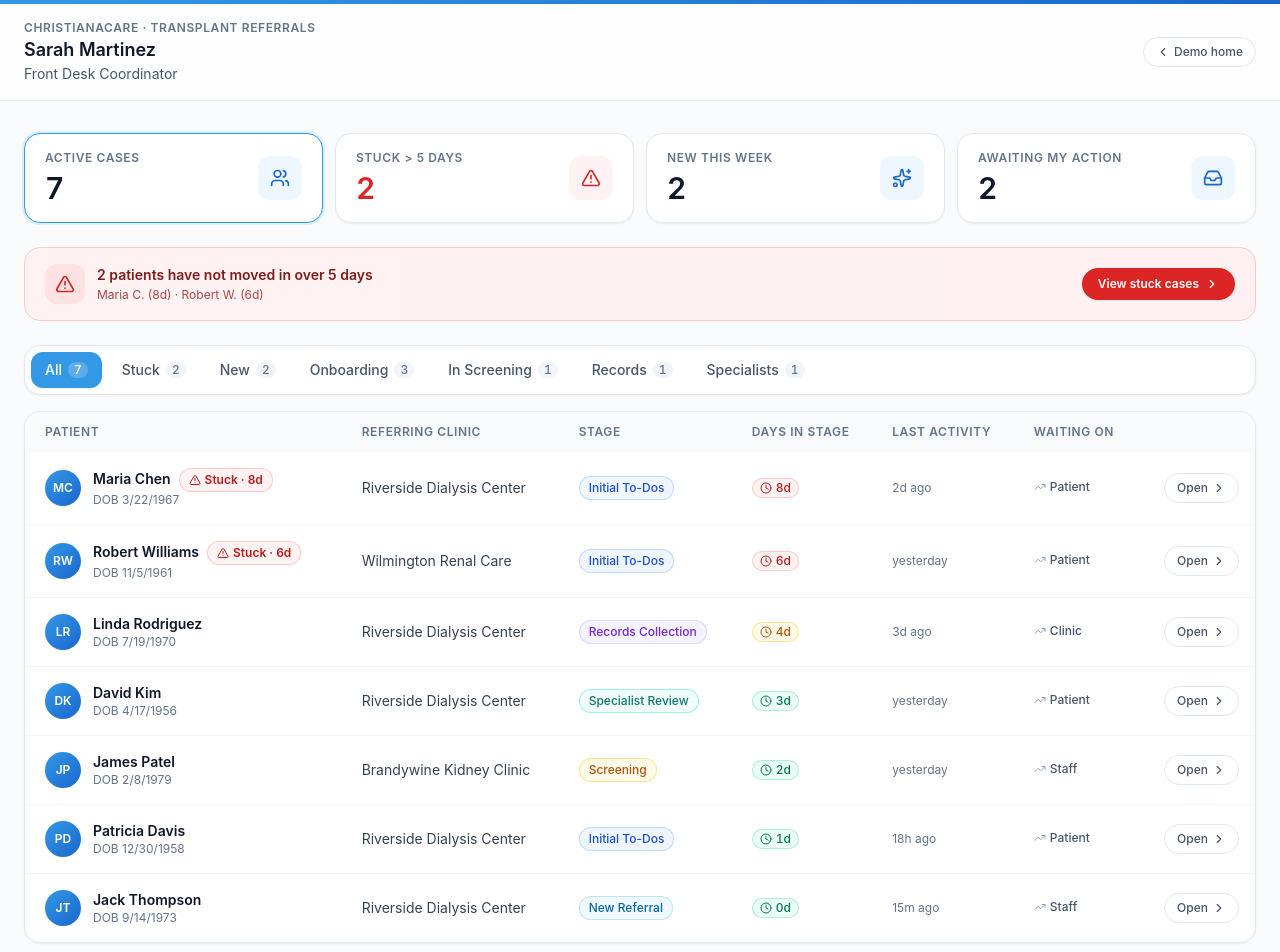
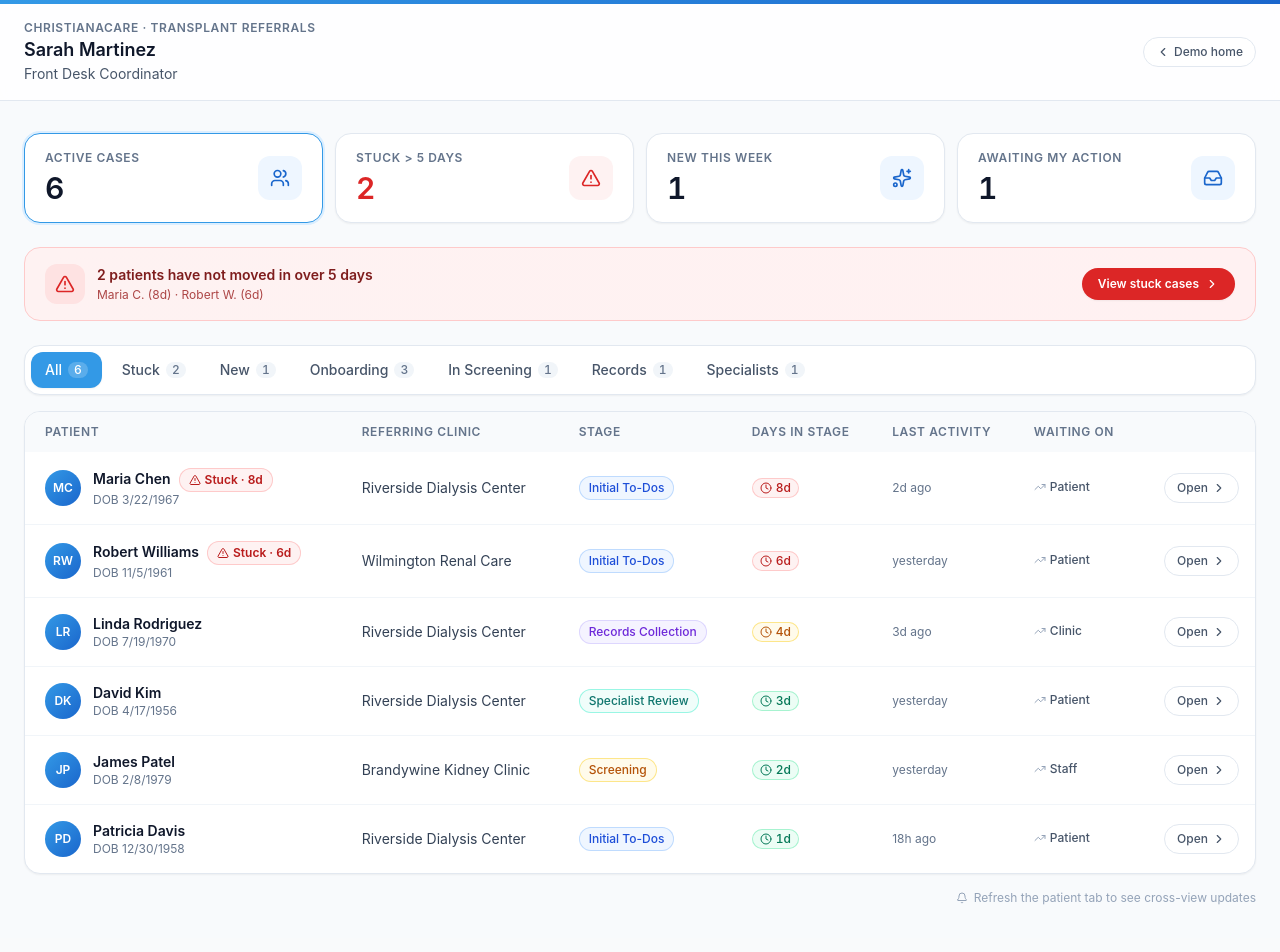
Before and after one commit to jrolls0/ChristianaCarePrototype-april22, a Next.js app: page /staff in a window 1280 px wide. Shown: the top 952 px of the page. Built offline with nearby package versions, Linux system fonts and the light colour scheme.

Commit message:
Pre-Phase-5 cleanup: hide new-referral from staff, DOB/timezone fix, React 19 lint errors, timeline dedupe

```diff
--- a/src/app/patient/page.tsx
+++ b/src/app/patient/page.tsx
@@ -18,7 +18,6 @@ import {
   Bell,
   BookOpen,
   Brain,
-  Building2,
   CalendarDays,
   Check,
   CheckCircle2,
@@ -34,7 +33,6 @@ import {
   Heart,
   HeartPulse,
   House,
-  HelpCircle,
   ListChecks,
   Lock,
   Mail,
@@ -45,7 +43,6 @@ import {
   PlayCircle,
   Search,
   SendHorizontal,
-  Stethoscope,
   UserRound,
   Users,
 } from 'lucide-react';
@@ -188,19 +185,6 @@ const MOCK_TODOS: MockTodo[] = [
     type: 'healthQuestionnaire',
   },
 ];
-
-const CARE_PARTNER_TODO_TEMPLATE: MockTodo = {
-  id: 'todo-care-partner',
-  title: 'Add Emergency Contact',
-  description: 'Invite an emergency contact to receive notifications and limited case status.',
-  status: 'pending',
-  priority: 'low',
-  type: 'carePartnerInvite',
-};
-
-function createInitialTodos() {
-  return MOCK_TODOS.map((todo) => ({ ...todo }));
-}
 
 const HOME_VISIBLE_STORE_TYPES: ReadonlySet<StoreTodo['type']> = new Set([
   'upload-government-id',
@@ -2048,36 +2032,16 @@ function ComingUpEducationCard({
 
   const interactive = unlocked && !completed;
 
-  const Wrapper: ComponentType<{ children: ReactNode; className: string }> = ({
-    children,
-    className,
-  }) =>
-    interactive ? (
-      <button type="button" onClick={onOpen} className={className}>
-        {children}
-      </button>
-    ) : (
-      <div className={className}>{children}</div>
-    );
-
-  return (
-    <section className="rounded-2xl bg-white p-4 shadow-[0_8px_24px_rgba(15,23,42,0.07)]">
-      <div className="mb-3 flex items-center gap-2">
-        <GraduationCap className="h-4 w-4 text-[#3399e6]" />
-        <h3 className="text-base font-semibold text-slate-900">Coming Up</h3>
-        <span className={`ml-auto rounded-md px-2 py-1 text-[11px] font-medium ${statusTone}`}>
-          {statusLabel}
-        </span>
-      </div>
-      <Wrapper
-        className={`flex w-full items-center gap-3 rounded-xl border p-3 text-left transition ${
+  const rowClass = `flex w-full items-center gap-3 rounded-xl border p-3 text-left transition ${
     interactive
       ? 'border-[#b9dbf7] bg-[#f8fbff] hover:bg-[#eef6ff]'
       : completed
         ? 'border-[#cfead8] bg-[#f4fbf6]'
         : 'border-[#e1e7ef] bg-[#f8fafc]'
-        }`}
-      >
+  }`;
+
+  const rowInner = (
+    <>
       <div
         className={`flex h-10 w-10 shrink-0 items-center justify-center rounded-full ${
           completed
@@ -2102,7 +2066,25 @@ function ComingUpEducationCard({
         </p>
       </div>
       {interactive && <ChevronRight className="h-4 w-4 text-[#1a66cc]" />}
-      </Wrapper>
+    </>
+  );
+
+  return (
+    <section className="rounded-2xl bg-white p-4 shadow-[0_8px_24px_rgba(15,23,42,0.07)]">
+      <div className="mb-3 flex items-center gap-2">
+        <GraduationCap className="h-4 w-4 text-[#3399e6]" />
+        <h3 className="text-base font-semibold text-slate-900">Coming Up</h3>
+        <span className={`ml-auto rounded-md px-2 py-1 text-[11px] font-medium ${statusTone}`}>
+          {statusLabel}
+        </span>
+      </div>
+      {interactive ? (
+        <button type="button" onClick={onOpen} className={rowClass}>
+          {rowInner}
+        </button>
+      ) : (
+        <div className={rowClass}>{rowInner}</div>
+      )}
     </section>
   );
 }
@@ -3235,18 +3217,16 @@ function CareTeamTab({
   const [threadFilter, setThreadFilter] = useState<'all' | 'unread'>('all');
 
   const [showComposer, setShowComposer] = useState(false);
-  const [composeRecipientId, setComposeRecipientId] = useState(
+  const [composeRecipientIdState, setComposeRecipientId] = useState(
     () => threads[0]?.id ?? ''
   );
+  const composeRecipientId =
+    composeRecipientIdState && threads.some((t) => t.id === composeRecipientIdState)
+      ? composeRecipientIdState
+      : (threads[0]?.id ?? '');
   const [composeSubject, setComposeSubject] = useState('');
   const [composeBody, setComposeBody] = useState('');
   const [composeAttachments, setComposeAttachments] = useState<ComposeAttachment[]>([]);
-
-  useEffect(() => {
-    if (!composeRecipientId && threads[0]) {
-      setComposeRecipientId(threads[0].id);
-    }
-  }, [composeRecipientId, threads]);
 
   const unreadCount = useMemo(
     () => threads.reduce((total, thread) => total + thread.unreadCount, 0),
--- a/src/app/staff/[caseId]/page.tsx
+++ b/src/app/staff/[caseId]/page.tsx
@@ -68,6 +68,12 @@ function relativeTime(iso: string): string {
   return `${days}d ago`;
 }
 
+function formatDob(iso: string): string {
+  const [y, m, d] = iso.split('-');
+  if (!y || !m || !d) return iso;
+  return `${Number(m)}/${Number(d)}/${y}`;
+}
+
 function formatDateTime(iso: string): string {
   return new Date(iso).toLocaleString('en-US', {
     month: 'short',
@@ -118,6 +124,9 @@ function buildActivity(patient: Patient): ActivityEvent[] {
     });
   });
   patient.messages.forEach((m) => {
+    // Skip the auto-generated "Referral received from X" system message —
+    // it's already represented by the explicit referral event above.
+    if (m.fromName === 'ChristianaCare System') return;
     events.push({
       id: `msg-${m.id}`,
       at: m.sentAt,
@@ -285,7 +294,7 @@ export default function StaffCaseDetailPage() {
       <ShellHeader
         eyebrow="ChristianaCare · Case Detail"
         title={`${patient.firstName} ${patient.lastName}`}
-        subtitle={`DOB ${new Date(patient.dob).toLocaleDateString('en-US')} · ${patient.referringClinic}`}
+        subtitle={`DOB ${formatDob(patient.dob)} · ${patient.referringClinic}`}
       />
 
       <main className="mx-auto max-w-7xl px-6 py-8">
--- a/src/app/staff/page.tsx
+++ b/src/app/staff/page.tsx
@@ -44,14 +44,14 @@ const FRONT_DESK_STAGES: PatientStage[] = [
   'screening',
 ];
 
-function matchesFilter(patient: Patient, filter: FilterKey): boolean {
+function matchesFilter(patient: Patient, filter: FilterKey, now: number): boolean {
   switch (filter) {
     case 'all':
       return true;
     case 'stuck':
       return patient.isStuck;
     case 'new': {
-      const days = (Date.now() - new Date(patient.referralDate).getTime()) / 86400000;
+      const days = (now - new Date(patient.referralDate).getTime()) / 86400000;
       return days <= 7;
     }
     case 'onboarding':
@@ -99,8 +99,14 @@ function relativeTime(iso: string): string {
   return `${Math.floor(days / 7)}w ago`;
 }
 
-function countForFilter(patients: Patient[], key: FilterKey) {
-  return patients.filter((p) => matchesFilter(p, key)).length;
+function formatDob(iso: string): string {
+  const [y, m, d] = iso.split('-');
+  if (!y || !m || !d) return iso;
+  return `${Number(m)}/${Number(d)}/${y}`;
+}
+
+function countForFilter(patients: Patient[], key: FilterKey, now: number) {
+  return patients.filter((p) => matchesFilter(p, key, now)).length;
 }
 
 function KpiCard({
@@ -157,27 +163,49 @@ function KpiCard({
 }
 
 export default function StaffDashboardPage() {
-  const patients = useStore((s) => s.patients);
+  const allPatients = useStore((s) => s.patients);
   const router = useRouter();
   const [filter, setFilter] = useState<FilterKey>('all');
+  const [now] = useState<number>(() => Date.now());
 
-  const activeCases = patients.length;
-  const stuckCount = patients.filter((p) => p.isStuck).length;
-  const newThisWeek = patients.filter((p) => {
-    const days = (Date.now() - new Date(p.referralDate).getTime()) / 86400000;
-    return days <= 7;
-  }).length;
-  const awaitingMyAction = patients.filter((p) =>
-    FRONT_DESK_STAGES.includes(p.stage)
-  ).length;
+  // Patients stay hidden from Front Desk until the clinic has submitted their
+  // referral (submitReferral moves them off 'new-referral'). This preserves the
+  // Scene 1 → Scene 2 "watch Jack appear" moment.
+  const patients = useMemo(
+    () => allPatients.filter((p) => p.stage !== 'new-referral'),
+    [allPatients]
+  );
+
+  const { activeCases, stuckCount, newThisWeek, awaitingMyAction } = useMemo(
+    () => ({
+      activeCases: patients.length,
+      stuckCount: patients.filter((p) => p.isStuck).length,
+      newThisWeek: patients.filter((p) => {
+        const days = (now - new Date(p.referralDate).getTime()) / 86400000;
+        return days <= 7;
+      }).length,
+      awaitingMyAction: patients.filter((p) =>
+        FRONT_DESK_STAGES.includes(p.stage)
+      ).length,
+    }),
+    [patients, now]
+  );
 
   const filteredPatients = useMemo(() => {
-    const copy = patients.filter((p) => matchesFilter(p, filter));
+    const copy = patients.filter((p) => matchesFilter(p, filter, now));
     return copy.sort((a, b) => {
       if (a.isStuck !== b.isStuck) return a.isStuck ? -1 : 1;
       return b.daysInStage - a.daysInStage;
     });
-  }, [patients, filter]);
+  }, [patients, filter, now]);
+
+  const filterCounts = useMemo<Record<FilterKey, number>>(() => {
+    const result = {} as Record<FilterKey, number>;
+    for (const f of FILTERS) {
+      result[f.key] = countForFilter(patients, f.key, now);
+    }
+    return result;
+  }, [patients, now]);
 
   const stuckPatients = patients.filter((p) => p.isStuck);
 
@@ -255,7 +283,7 @@ export default function StaffDashboardPage() {
         {/* Filter tabs */}
         <div className="mb-4 flex flex-wrap gap-1.5 rounded-2xl border border-slate-200 bg-white p-1.5 shadow-sm">
           {FILTERS.map((f) => {
-            const count = countForFilter(patients, f.key);
+            const count = filterCounts[f.key];
             const isActive = filter === f.key;
             return (
               <button
@@ -323,7 +351,7 @@ export default function StaffDashboardPage() {
                           )}
                         </div>
                         <div className="text-xs text-slate-500">
-                          DOB {new Date(p.dob).toLocaleDateString('en-US')}
+                          DOB {formatDob(p.dob)}
                         </div>
                       </div>
                     </div>
```
Lines whose indentation alone changed are shown as unchanged.
